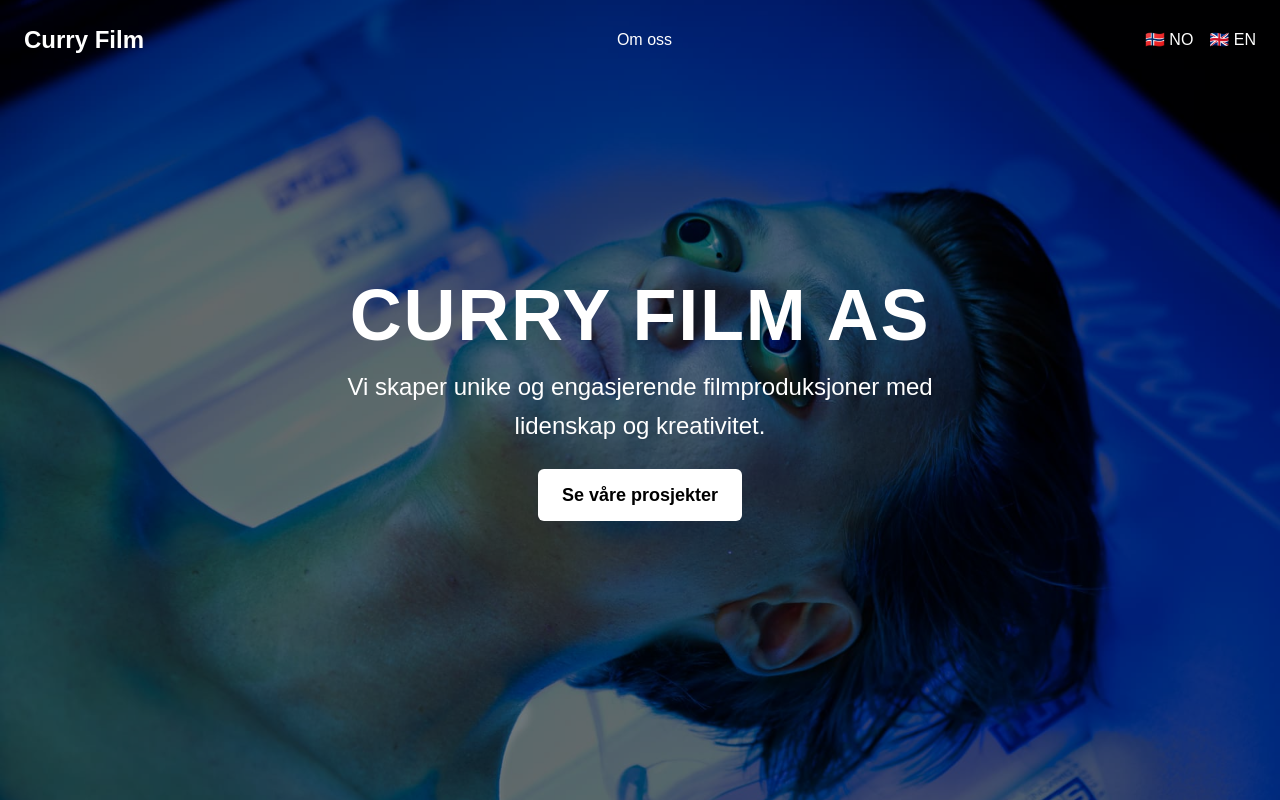
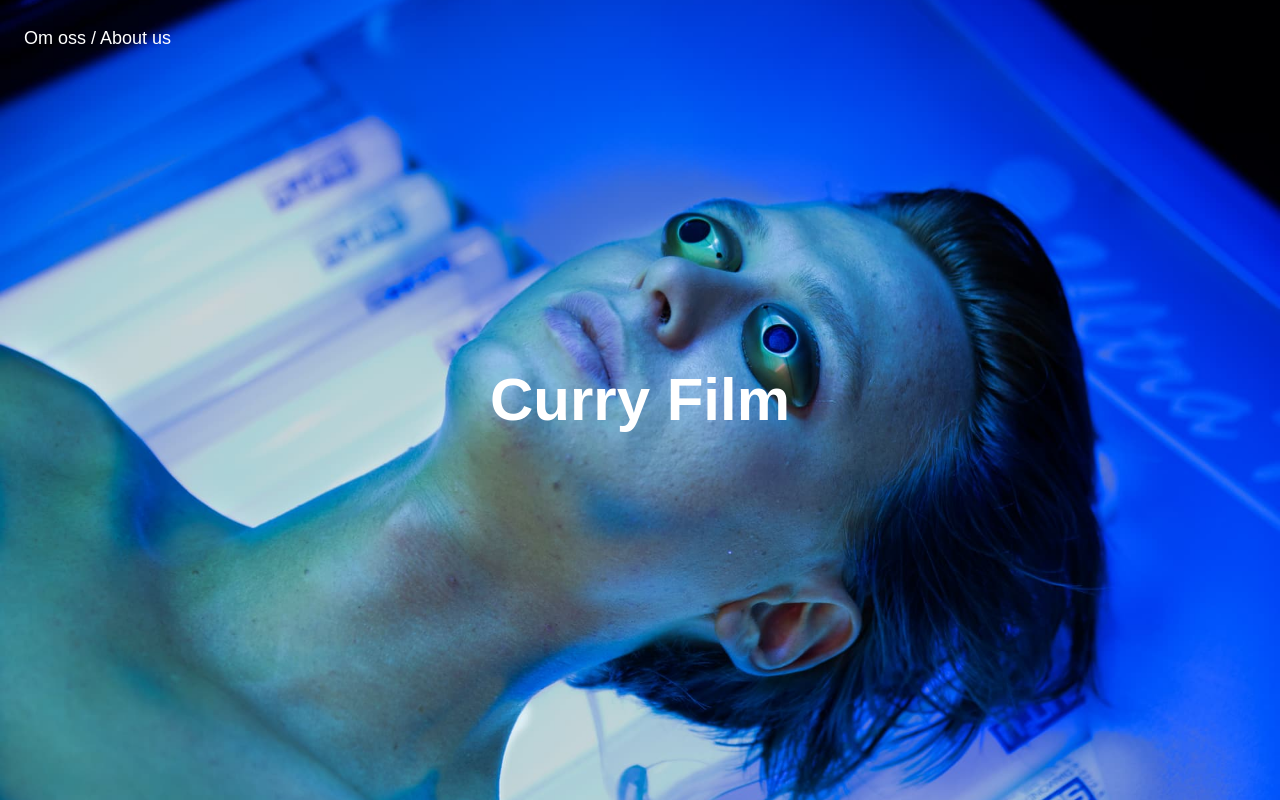
Before and after one commit to ulrikimtiaz/curryfilm-website, a Next.js app: page / in a window 1280 px wide. Built offline with nearby package versions, Linux system fonts and the light colour scheme.

Commit message:
Fixed clickable link on front page

```diff
--- a/app/page.tsx
+++ b/app/page.tsx
@@ -1,29 +1,30 @@
-import Navbar from './components/Navbar';
-import Image from 'next/image';
+"use client";
+import Image from "next/image";
+import Link from "next/link";
 
 export default function Home() {
   return (
-    <main className="relative h-screen w-screen">
-      <Navbar />
-      <div className="absolute inset-0">
+    <main className="relative w-full h-screen">
+      {/* Full-page Background Image */}
+      <div className="absolute inset-0 -z-10">
         <Image
           src="/hero.jpg"
-          alt="Curry Film AS"
-          layout="fill"
-          objectFit="cover"
-          priority
+          alt="Curry Film"
+          fill
+          className="object-cover"
         />
       </div>
-      <div className="absolute inset-0 flex flex-col justify-center items-center text-white text-center bg-black/50 px-4 md:px-0">
-        <h1 className="text-5xl md:text-7xl font-extrabold tracking-wide">
-          CURRY FILM AS
-        </h1>
-        <p className="text-lg md:text-2xl mt-4 max-w-2xl leading-relaxed">
-          Vi skaper unike og engasjerende filmproduksjoner med lidenskap og kreativitet.
-        </p>
-        <a href="/projects" className="mt-6 px-6 py-3 bg-white text-black font-semibold text-lg rounded-md hover:bg-gray-200 transition">
-          Se våre prosjekter
-        </a>
+
+      {/* Top Navigation Link */}
+      <nav className="absolute top-6 left-6 z-50">
+  <Link href="/no/about" className="text-white text-lg hover:underline cursor-pointer">
+    Om oss / About us
+  </Link>
+</nav>
+
+      {/* Centered "Curry Film" Text */}
+      <div className="absolute inset-0 flex items-center justify-center">
+        <h1 className="text-white text-6xl font-bold">Curry Film</h1>
       </div>
     </main>
   );
```
